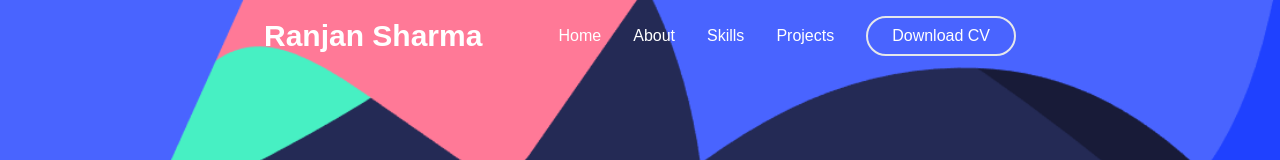
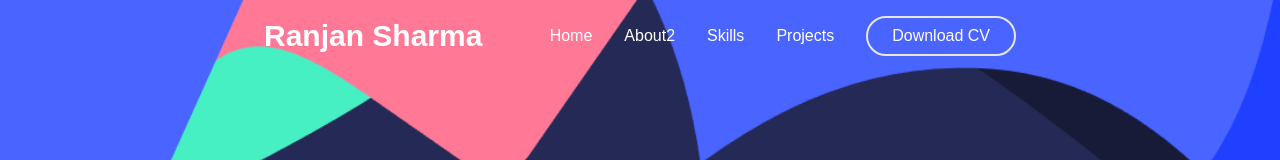
Before and after one commit to iranjansharma/MainPortfolio, a React (Create React App) app: page / in a window 1280 px wide. Shown: the top 160 px of the page. Built offline with nearby package versions, Linux system fonts and the light colour scheme; a web font is replaced by a local one.

Commit message:
Update Nav.tsx

```diff
--- a/src/components/Nav/Nav.tsx
+++ b/src/components/Nav/Nav.tsx
@@ -20,7 +20,7 @@ const Nav: FC = () => {
   },
   {
     id: 2,
-    title: 'About',
+    title: 'About2',
     link: 'about'
   },
   {
```
